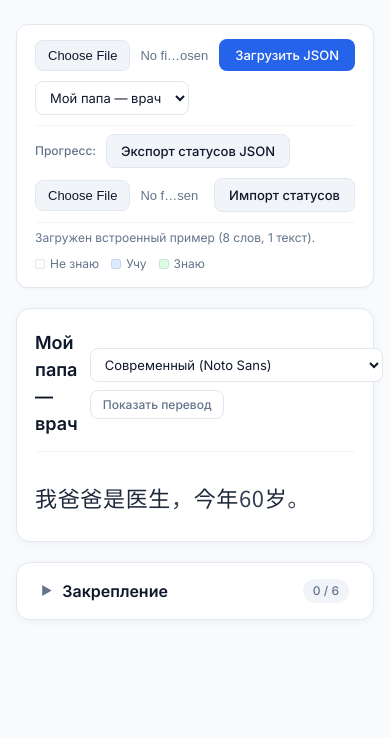
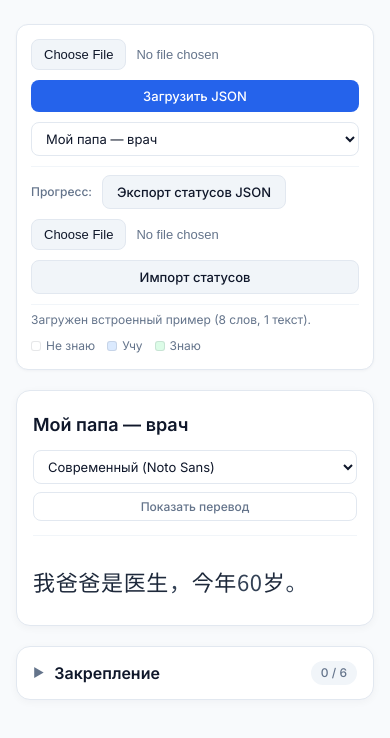
Before and after one commit to Lendevar/lendevar.github.io, a plain HTML site: page index.html in a window 390 px wide. Drawn offline with Linux system fonts and the light colour scheme; a web font is replaced by a local one.

Commit message:
Add files via upload

```diff
--- a/index.html
+++ b/index.html
@@ -161,6 +161,8 @@
       background: var(--surface);
       color: var(--text-main);
       cursor: pointer;
+      max-width: 100%;
+      min-width: 0;
     }
 
     .status-bar {
@@ -545,11 +547,48 @@
     }
 
     @media (max-width: 600px) {
+      .toolbar {
+        padding: 14px;
+      }
+      .file-group {
+        flex-direction: column;
+        align-items: stretch;
+        flex: 1 1 100%;
+      }
+      .file-input {
+        width: 100%;
+      }
+      .text-select-wrap {
+        width: 100%;
+      }
+      .text-select-wrap .text-select {
+        width: 100%;
+      }
       .reader-card {
-        padding: 20px 18px;
+        padding: 20px 16px;
+      }
+      .reader-header {
+        flex-direction: column;
+        align-items: stretch;
+        gap: 12px;
+      }
+      .reader-actions {
+        width: 100%;
+        flex-direction: column;
+        align-items: stretch;
+      }
+      .reader-actions .text-select,
+      .reader-actions .btn-ghost {
+        width: 100%;
       }
       .chinese-text {
         font-size: 22px;
+      }
+      .practice-summary {
+        padding: 14px 16px;
+      }
+      .practice-body {
+        padding: 0 16px 18px;
       }
       .practice-row {
         grid-template-columns: 1fr;
```
